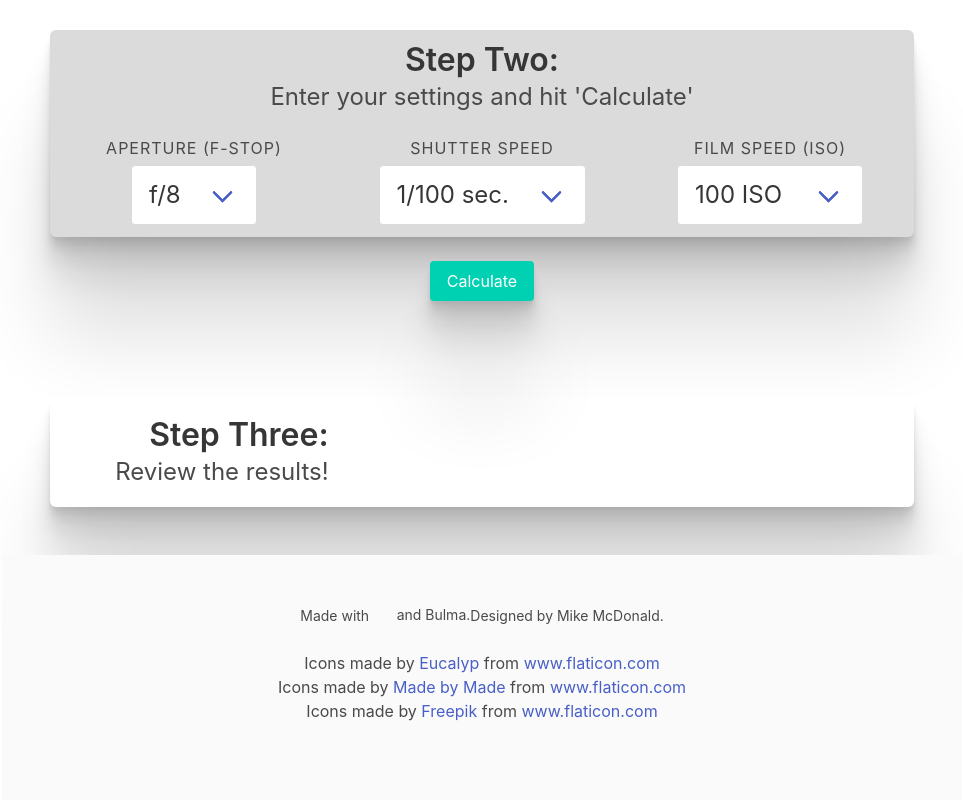
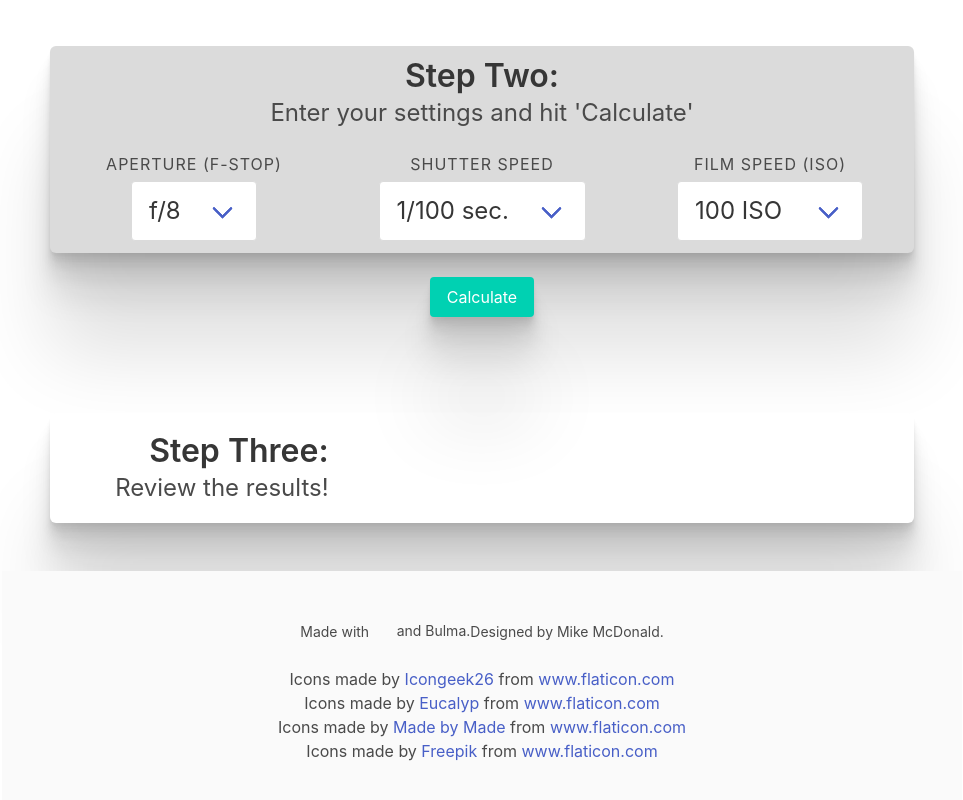
Before and after one commit to wizardoutofwater/react-project, a React (Create React App) app: page / in a window 1280 px wide. Shown: the part 884-1684 px from the top of the page, without its empty margins (158-1121 px from the left). Built offline with nearby package versions, Linux system fonts and the light colour scheme.

Commit message:
re-structured component directory. Completed result messages

```diff
--- a/src/components/Compare.js
+++ b/src/components/Compare.js
@@ -1,5 +1,5 @@
 import React, { useState, useEffect } from "react";
-import Results from "./Results";
+import Results from "./result/Results";
 import "../App.css";
 
 const Compare = ({ selectedEv, calculatedEv }) => {
--- a/src/components/Conditions.js
+++ b/src/components/Conditions.js
@@ -18,7 +18,8 @@ const Conditions = ({ selectedEv, handleUpdate }) => {
           <div className="columns is-centered is-vcentered">
             <div className="column has-text-left-desktop">
               <h1 className="title">Step One:</h1>
-              <h2 className="subtitle is-4">Select your conditions </h2>
+              <h2 className="subtitle mb-0 is-4">Select your conditions </h2>
+              <h3 className="mb-4"><a href="#evScale">Click Here for more EV Scale info</a></h3>
               <div className="select is-large">
                 <select
                   value={selectedEv}
--- a/src/components/Footer.js
+++ b/src/components/Footer.js
@@ -18,9 +18,41 @@ const Footer = (props) => (
       </div>
     </div>
 
-    <div>Icons made by <a href="https://creativemarket.com/eucalyp" title="Eucalyp">Eucalyp</a> from <a href="https://www.flaticon.com/" title="Flaticon">www.flaticon.com</a></div>
+    <div>
+      Icons made by{" "}
+      <a href="https://www.flaticon.com/authors/icongeek26" title="Icongeek26">
+        Icongeek26
+      </a>{" "}
+      from{" "}
+      <a href="https://www.flaticon.com/" title="Flaticon">
+        www.flaticon.com
+      </a>
+    </div>
 
-    <div>Icons made by <a href="https://www.flaticon.com/authors/made-by-made" title="Made by Made">Made by Made</a> from <a href="https://www.flaticon.com/" title="Flaticon">www.flaticon.com</a></div>
+    <div>
+      Icons made by{" "}
+      <a href="https://creativemarket.com/eucalyp" title="Eucalyp">
+        Eucalyp
+      </a>{" "}
+      from{" "}
+      <a href="https://www.flaticon.com/" title="Flaticon">
+        www.flaticon.com
+      </a>
+    </div>
+
+    <div>
+      Icons made by{" "}
+      <a
+        href="https://www.flaticon.com/authors/made-by-made"
+        title="Made by Made"
+      >
+        Made by Made
+      </a>{" "}
+      from{" "}
+      <a href="https://www.flaticon.com/" title="Flaticon">
+        www.flaticon.com
+      </a>
+    </div>
 
     <div>
       Icons made by{" "}
--- /dev/null
+++ b/src/components/result/Over.js
@@ -0,0 +1,21 @@
+import React from "react";
+
+function Over({ text }) {
+  return (
+    <div>
+      <div className="block">
+        <p>
+          Your shot is <strong>overexposed</strong>.{" "}
+        </p>
+
+        <p>
+          {" "}
+          Try increasing your shutter speed (shorter exposure time) or closing
+          your aperture (higher f-stop #)
+        </p>
+      </div>
+    </div>
+  );
+}
+
+export default Over;
--- /dev/null
+++ b/src/components/result/Under.js
@@ -0,0 +1,16 @@
+import React from 'react'
+
+function Under ({text}) {
+    return (
+        <div>
+           <div className="block">
+      <p>Your shot is <strong>underexposed</strong>.  </p>
+         <p> Try decreasing your shutter speed (longer exposure time)</p>
+         <p>or opening your aperture (lower f-stop #)</p>
+      </div>
+
+        </div>
+    )
+}
+
+export default Under
--- a/src/components/result_message/Over.js
+++ /dev/null
@@ -1,17 +0,0 @@
-import React from "react";
-
-function Over({ text }) {
-  return (
-    <div>
-      <div className="block">
-      <p>
-      Your shot is <strong>overexposed</strong>.
-      </p>
-
-      </div>
-
-    </div>
-  );
-}
-
-export default Over;
--- a/src/components/result_message/Under.js
+++ /dev/null
@@ -1,17 +0,0 @@
-import React from 'react'
-
-function Under ({text}) {
-    return (
-        <div>
-           <div className="block">
-      <p>
-      Your shot is <strong>underexposed</strong>.
-      </p>
-
-      </div>
-
-        </div>
-    )
-}
-
-export default Under
--- a/src/constants/evScale.js
+++ b/src/constants/evScale.js
@@ -5,7 +5,7 @@ export const levels = {
     "-4": "Night, subject under half moon.",
     "-3": "Night, subject under full moon.",
     "-2": "Night, snowscape under full moon.",
-    "-1": "Subjects lit by dim ambient artificial light.",
+    "-1": "Subjects lit by dim ambient artificial light. End of Blue Hour",
     "0": "Subjects lit by dim ambient artificial light.",
     "1": "Distant view of lighted skyline.",
     "2": "Lightning (with time exposure). Total eclipse of moon.",
```
Also changed, not shown: src/components/result/Results.js (renamed from src/components/Results.js, +4 -4 lines), public/scene-icons/-1.svg (added), public/scene-icons/-6.svg (added), src/components/result/Success.js (renamed from src/components/result_message/Success.js).
